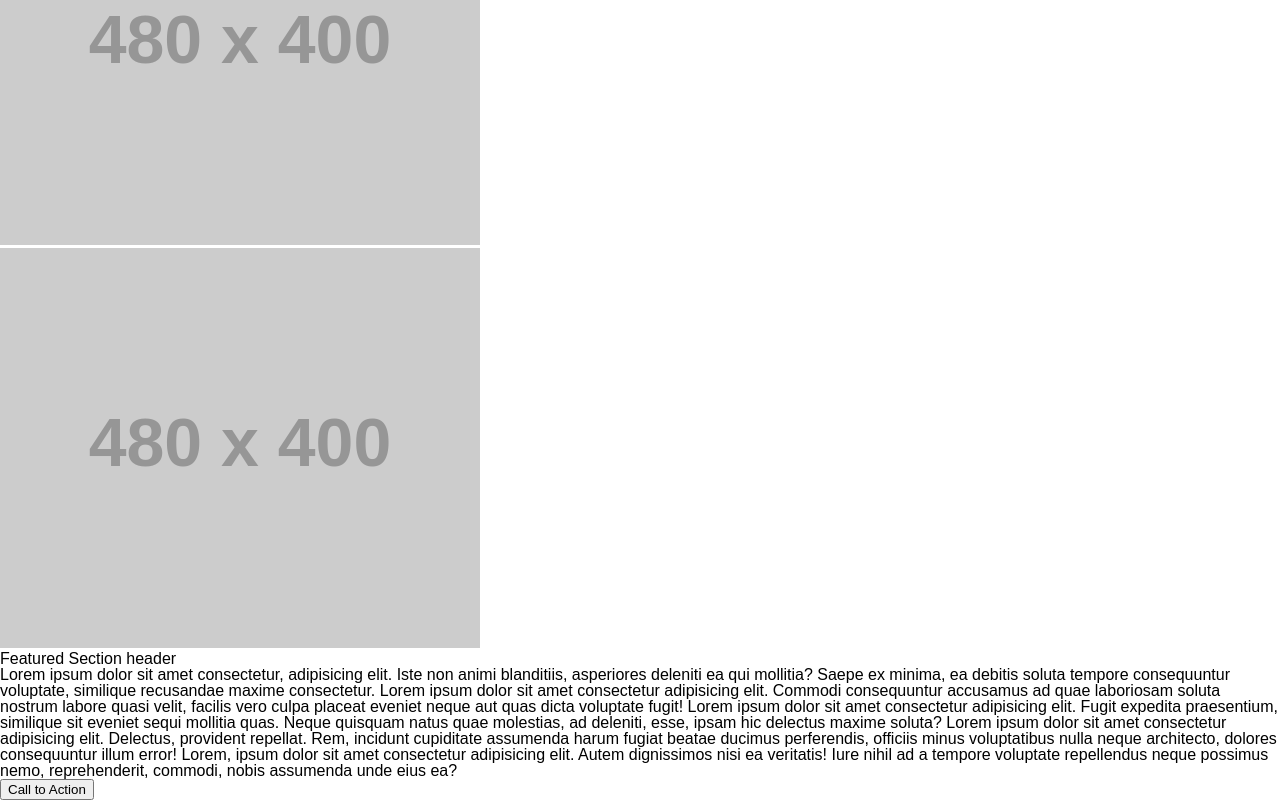
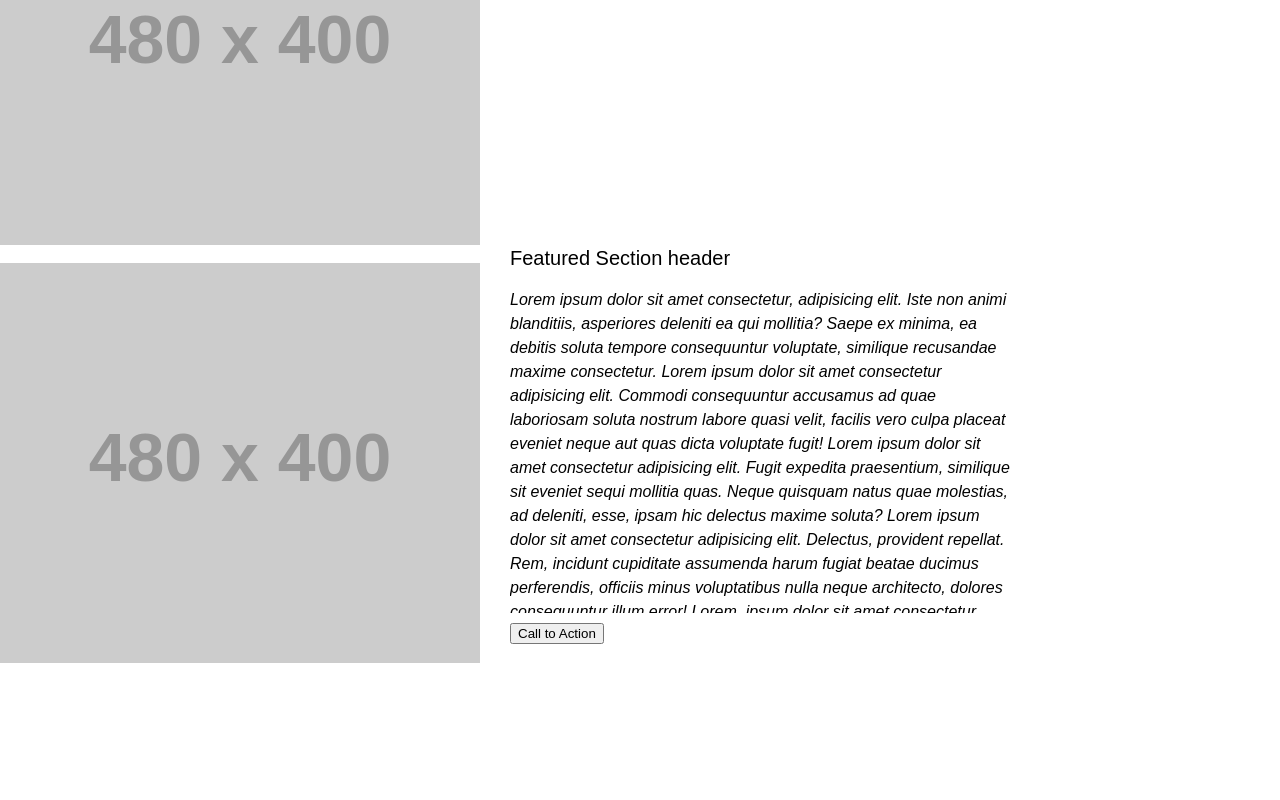
Before and after one commit to buphnezz/wireframe, a plain HTML site: page index.html in a window 1280 px wide. Shown: the part 1086-1886 px from the top of the page. After the commit the page ends 1779 px from the top, so only its background shows below. Drawn offline with Linux system fonts and the light colour scheme; placeholder pictures from the web are drawn by us.

Commit message:
added the text window and made it scrollable.

```diff
--- a/style.css
+++ b/style.css
@@ -16,3 +16,41 @@ nav ul li {
 	display: inline-block;
 	padding: 34px;
 }
+main img {
+  margin:30px;
+  align-content: center;
+}
+main ul li {
+  display: inline-block;
+  margin: 30px,15px,30px 0px;
+}
+main ul li:last-child {
+  margin-right: 0px;
+}
+section img {
+  margin-right: 30px;
+  float: left;
+}
+section img{
+  margin-right: 30px;
+  margin-top: 15px;
+  float: left;
+  margin-bottom: 30px;
+}
+h2{
+  font-size: 20px;
+  margin-bottom: 20px;
+}
+div {
+  width: 100%;
+  height: 400px;
+}
+p {
+  line-height: 1.5rem;
+  font-style: italic;
+  overflow: scroll;
+  width: 500px;
+  height: 325px;
+  margin-top: 10px;
+  margin-bottom: 10px;
+}
```
